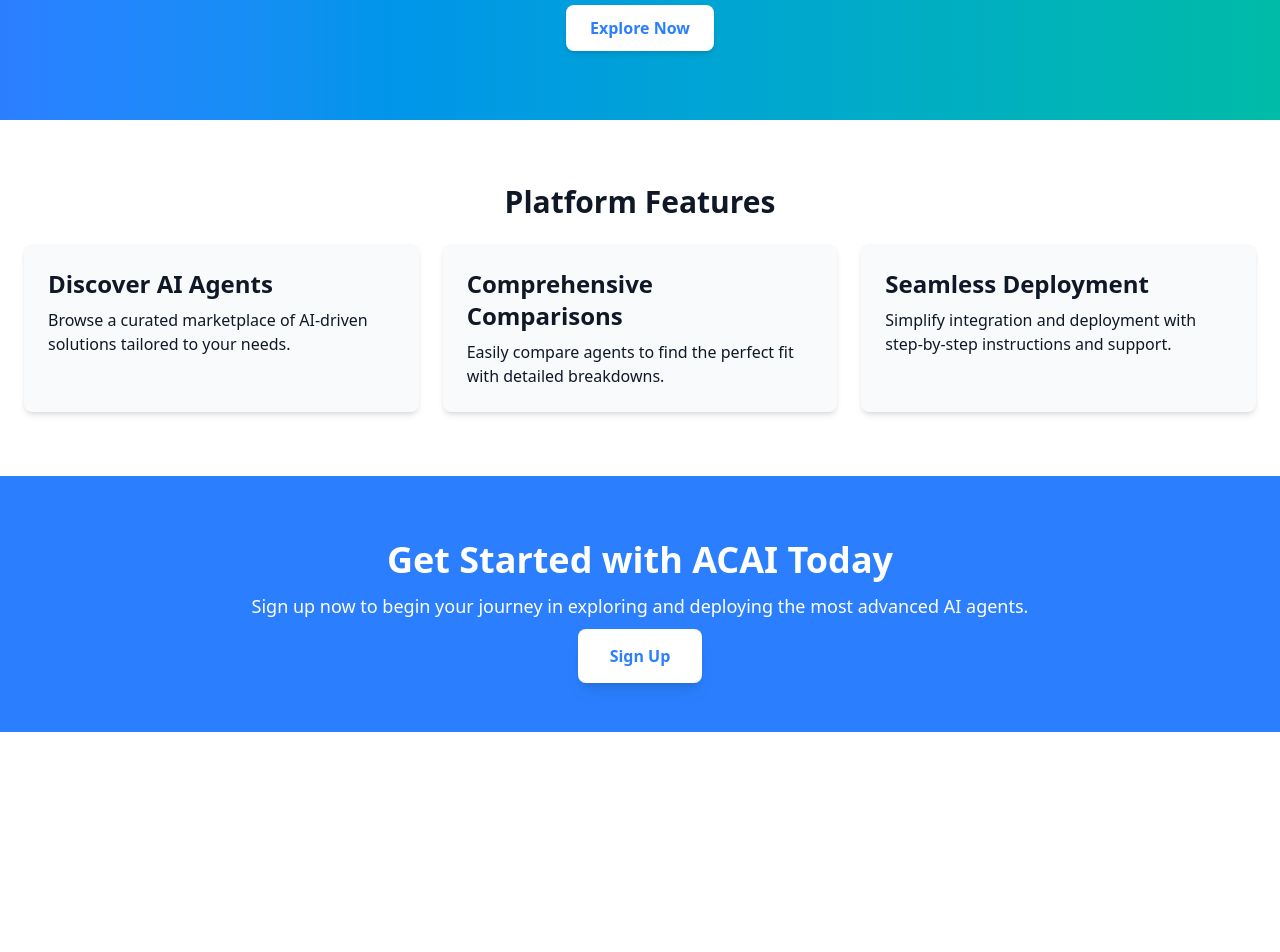
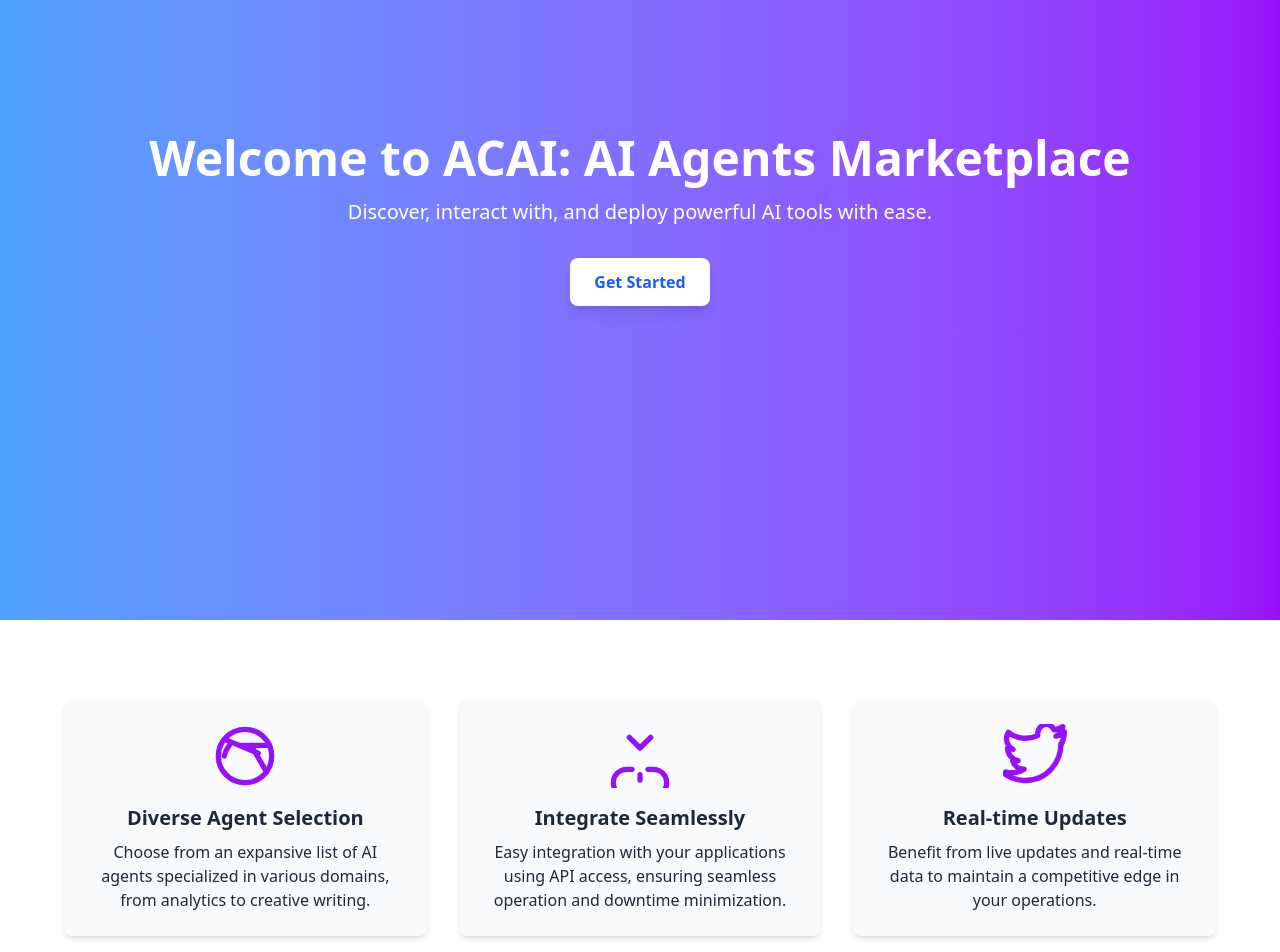
Before and after one commit to chetjainn/acai, a Next.js app: page / in a window 1280 px wide. Shown: the part 180-1132 px from the top of the page. Before the commit the page ends 912 px from the top, so only its background shows below. Built offline with nearby package versions, Linux system fonts and the light colour scheme.

Commit message:
Initial build by One Machine AI Accelerator

```diff
--- a/src/app/dashboard/page.tsx
+++ b/src/app/dashboard/page.tsx
@@ -1,73 +1,69 @@
-import React from 'react';
+import { useState } from 'react';
 
 const Dashboard = () => {
+  const [data, setData] = useState([]);
+
   return (
-    <div className="flex">
-      <aside className="w-64 h-screen bg-gray-800 text-white p-4">
-        <h2 className="text-xl font-bold mb-6">ACAI Dashboard</h2>
-        <nav>
+    <div className="flex h-screen bg-gray-100">
+      <aside className="w-64 bg-white shadow-md">
+        <div className="p-5">
+          <h2 className="text-2xl font-bold text-center">ACAI</h2>
+        </div>
+        <nav className="mt-5">
           <ul>
-            <li className="mb-4">
-              <a href="#" className="hover:text-gray-400">Home</a>
-            </li>
-            <li className="mb-4">
-              <a href="#" className="hover:text-gray-400">Agents</a>
-            </li>
-            <li className="mb-4">
-              <a href="#" className="hover:text-gray-400">Marketplace</a>
-            </li>
-            <li className="mb-4">
-              <a href="#" className="hover:text-gray-400">Settings</a>
-            </li>
+            <li className="p-4 hover:bg-gray-200">Home</li>
+            <li className="p-4 hover:bg-gray-200">Agent Directory</li>
+            <li className="p-4 hover:bg-gray-200">Dashboard</li>
+            <li className="p-4 hover:bg-gray-200">Settings</li>
+            <li className="p-4 hover:bg-gray-200">Logout</li>
           </ul>
         </nav>
       </aside>
-      <main className="flex-1 p-6 bg-gray-100">
+      <main className="flex-grow p-6">
         <header className="mb-6">
-          <h1 className="text-3xl font-semibold">Welcome to ACAI</h1>
+          <h1 className="text-3xl font-semibold">Dashboard</h1>
         </header>
-        <section className="grid grid-cols-1 md:grid-cols-3 gap-6 mb-8">
-          <div className="bg-white shadow rounded p-4 text-center">
-            <h2 className="text-lg font-semibold">Total Agents</h2>
-            <p className="text-2xl font-bold">150</p>
+        <div className="grid grid-cols-3 gap-6 mb-6">
+          <div className="bg-white p-5 rounded shadow">
+            <h3 className="text-xl font-semibold">Total Agents</h3>
+            <p className="text-3xl">150</p>
           </div>
-          <div className="bg-white shadow rounded p-4 text-center">
-            <h2 className="text-lg font-semibold">Active Agents</h2>
-            <p className="text-2xl font-bold">85</p>
+          <div className="bg-white p-5 rounded shadow">
+            <h3 className="text-xl font-semibold">Active Agents</h3>
+            <p className="text-3xl">120</p>
           </div>
-          <div className="bg-white shadow rounded p-4 text-center">
-            <h2 className="text-lg font-semibold">Pending Deployments</h2>
-            <p className="text-2xl font-bold">5</p>
+          <div className="bg-white p-5 rounded shadow">
+            <h3 className="text-xl font-semibold">Pending Reviews</h3>
+            <p className="text-3xl">5</p>
           </div>
-        </section>
-        <section className="bg-white shadow rounded p-6">
-          <h2 className="text-xl font-semibold mb-4">Agents Overview</h2>
-          <table className="min-w-full border-collapse">
-            <thead>
-              <tr className="border-b">
-                <th className="text-left p-2">Agent Name</th>
-                <th className="text-left p-2">Status</th>
-                <th className="text-left p-2">Actions</th>
+        </div>
+        <div className="bg-white rounded shadow">
+          <header className="p-4 border-b">
+            <h2 className="text-xl font-semibold">Agents Overview</h2>
+          </header>
+          <table className="min-w-full divide-y divide-gray-200">
+            <thead className="bg-gray-50">
+              <tr>
+                <th className="px-6 py-3 text-left text-xs font-medium text-gray-500 uppercase tracking-wider">Agent Name</th>
+                <th className="px-6 py-3 text-left text-xs font-medium text-gray-500 uppercase tracking-wider">Status</th>
+                <th className="px-6 py-3 text-left text-xs font-medium text-gray-500 uppercase tracking-wider">Performance</th>
               </tr>
             </thead>
-            <tbody>
-              <tr className="border-b">
-                <td className="p-2">Agent Alpha</td>
-                <td className="p-2">Active</td>
-                <td className="p-2">
-                  <button className="text-blue-500">View</button>
-                </td>
+            <tbody className="bg-white divide-y divide-gray-200">
+              {/* Placeholder for data rows */}
+              <tr>
+                <td className="px-6 py-4 whitespace-nowrap">John Doe</td>
+                <td className="px-6 py-4 whitespace-nowrap">Active</td>
+                <td className="px-6 py-4 whitespace-nowrap">High</td>
               </tr>
-              <tr className="border-b">
-                <td className="p-2">Agent Beta</td>
-                <td className="p-2">Inactive</td>
-                <td className="p-2">
-                  <button className="text-blue-500">View</button>
-                </td>
+              <tr>
+                <td className="px-6 py-4 whitespace-nowrap">Jane Smith</td>
+                <td className="px-6 py-4 whitespace-nowrap">Pending</td>
+                <td className="px-6 py-4 whitespace-nowrap">Medium</td>
               </tr>
             </tbody>
           </table>
-        </section>
+        </div>
       </main>
     </div>
   );
--- a/src/app/page.tsx
+++ b/src/app/page.tsx
@@ -1,72 +1,97 @@
-function LandingPage() {
+export default function LandingPage() {
   return (
     <div className="min-h-screen bg-gray-100">
       {/* Hero Section */}
-      <section className="bg-gradient-to-r from-blue-500 to-teal-500 text-white py-20">
-        <div className="container mx-auto px-6 text-center">
-          <h1 className="text-4xl md:text-5xl font-bold mb-4">
-            Accelerate AI Adoption with ACAI
-          </h1>
-          <p className="mb-6 text-lg md:text-xl">
-            Discover, compare, and deploy AI agents effortlessly.
-          </p>
-          <a
-            href="#features"
-            className="bg-white text-blue-500 font-semibold px-6 py-3 rounded-lg shadow-md hover:bg-blue-50 transition"
-          >
-            Explore Now
-          </a>
-        </div>
+      <section className="flex flex-col items-center justify-center h-screen bg-gradient-to-r from-blue-400 to-purple-600 text-white">
+        <h1 className="text-5xl font-bold mb-4">
+          Welcome to ACAI: AI Agents Marketplace
+        </h1>
+        <p className="text-xl mb-8">
+          Discover, interact with, and deploy powerful AI tools with ease.
+        </p>
+        <button className="px-6 py-3 bg-white text-blue-600 font-semibold rounded-lg hover:bg-gray-200 shadow-lg">
+          Get Started
+        </button>
       </section>
 
       {/* Features Section */}
-      <section id="features" className="py-16 bg-white">
-        <div className="container mx-auto px-6">
-          <h2 className="text-3xl font-bold text-center mb-6">Platform Features</h2>
-          <div className="grid md:grid-cols-3 gap-6">
-            <div className="bg-gray-50 p-6 rounded-lg shadow-md">
-              <h3 className="text-2xl font-semibold mb-2">Discover AI Agents</h3>
-              <p>
-                Browse a curated marketplace of AI-driven solutions tailored to
-                your needs.
-              </p>
+      <section className="py-20 px-4 bg-white text-gray-800">
+        <div className="max-w-6xl mx-auto grid grid-cols-1 md:grid-cols-3 gap-8">
+          <div className="flex flex-col items-center p-6 bg-gray-50 rounded-lg shadow-md">
+            <div className="mb-4">
+              <svg
+                className="w-16 h-16 text-purple-600"
+                fill="none"
+                stroke="currentColor"
+                strokeWidth="2"
+                strokeLinecap="round"
+                strokeLinejoin="round"
+                viewBox="0 0 24 24"
+              >
+                <circle cx="12" cy="12" r="10"></circle>
+                <path d="M14.31 8l5.74 9.94M9.69 8h11.5M5.05 6.05l11.9 4.9M4.22 12a9.8 9.8 0 011.82-3.865"></path>
+              </svg>
             </div>
-            <div className="bg-gray-50 p-6 rounded-lg shadow-md">
-              <h3 className="text-2xl font-semibold mb-2">Comprehensive Comparisons</h3>
-              <p>
-                Easily compare agents to find the perfect fit with detailed
-                breakdowns.
-              </p>
+            <h3 className="text-xl font-semibold mb-2">Diverse Agent Selection</h3>
+            <p className="text-center">
+              Choose from an expansive list of AI agents specialized in various
+              domains, from analytics to creative writing.
+            </p>
+          </div>
+          <div className="flex flex-col items-center p-6 bg-gray-50 rounded-lg shadow-md">
+            <div className="mb-4">
+              <svg
+                className="w-16 h-16 text-purple-600"
+                fill="none"
+                stroke="currentColor"
+                strokeWidth="2"
+                strokeLinecap="round"
+                strokeLinejoin="round"
+                viewBox="0 0 24 24"
+              >
+                <path d="M12 21v-2M9 17H7a5 5 0 000 10h10a5 5 0 000-10h-2"></path>
+                <path d="M16 5l-4 4-4-4"></path>
+              </svg>
             </div>
-            <div className="bg-gray-50 p-6 rounded-lg shadow-md">
-              <h3 className="text-2xl font-semibold mb-2">Seamless Deployment</h3>
-              <p>
-                Simplify integration and deployment with step-by-step
-                instructions and support.
-              </p>
+            <h3 className="text-xl font-semibold mb-2">Integrate Seamlessly</h3>
+            <p className="text-center">
+              Easy integration with your applications using API access, ensuring
+              seamless operation and downtime minimization.
+            </p>
+          </div>
+          <div className="flex flex-col items-center p-6 bg-gray-50 rounded-lg shadow-md">
+            <div className="mb-4">
+              <svg
+                className="w-16 h-16 text-purple-600"
+                fill="none"
+                stroke="currentColor"
+                strokeWidth="2"
+                strokeLinecap="round"
+                strokeLinejoin="round"
+                viewBox="0 0 24 24"
+              >
+                <path d="M23 3a10.9 10.9 0 01-3.14 1.54A4.48 4.48 0 0022.43 1a10 10 0 01-3.24 1.22A4.48 4.48 0 0016.67 0C14.64 0 13 1.64 13 3.67v.67A10.66 10.66 0 012 3.13 4.5 4.5 0 003.75 9.53a4.59 4.59 0 01-2.03-.56v.06c0 2.35 1.67 4.3 3.92 4.74a4.15 4.15 0 01-2 .07c.57 1.79 2.23 3.08 4.27 3.11A9 9 0 011 18v1c2.14 1.39 4.69 2.16 7.29 2.18 8.69 0 13.44-7.37 13.44-13.77V7.82A9.41 9.41 0 0023 3z"></path>
+              </svg>
             </div>
+            <h3 className="text-xl font-semibold mb-2">Real-time Updates</h3>
+            <p className="text-center">
+              Benefit from live updates and real-time data to maintain a
+              competitive edge in your operations.
+            </p>
           </div>
         </div>
       </section>
 
-      {/* CTA Section */}
-      <section className="bg-blue-500 text-white py-16">
-        <div className="container mx-auto px-6 text-center">
-          <h2 className="text-4xl font-bold mb-3">Get Started with ACAI Today</h2>
-          <p className="mb-6 text-lg">
-            Sign up now to begin your journey in exploring and deploying the
-            most advanced AI agents.
-          </p>
-          <a
-            href="/signup"
-            className="bg-white text-blue-500 font-bold px-8 py-4 rounded-lg shadow-lg hover:bg-blue-50 transition"
-          >
-            Sign Up
-          </a>
-        </div>
+      {/* Call to Action Section */}
+      <section className="flex flex-col items-center justify-center py-20 bg-gradient-to-r from-purple-600 to-blue-400 text-white">
+        <h2 className="text-3xl font-bold mb-4">Ready to Start?</h2>
+        <p className="text-lg mb-8">
+          Join us today and transform the way you interact with AI.
+        </p>
+        <button className="px-8 py-4 bg-white text-purple-600 font-bold rounded-full shadow-lg hover:bg-gray-200">
+          Create Your Account
+        </button>
       </section>
     </div>
   );
 }
-
-export default LandingPage;
```
Also changed, not shown: 2 other files (tests, documents, lock files or other folders).
